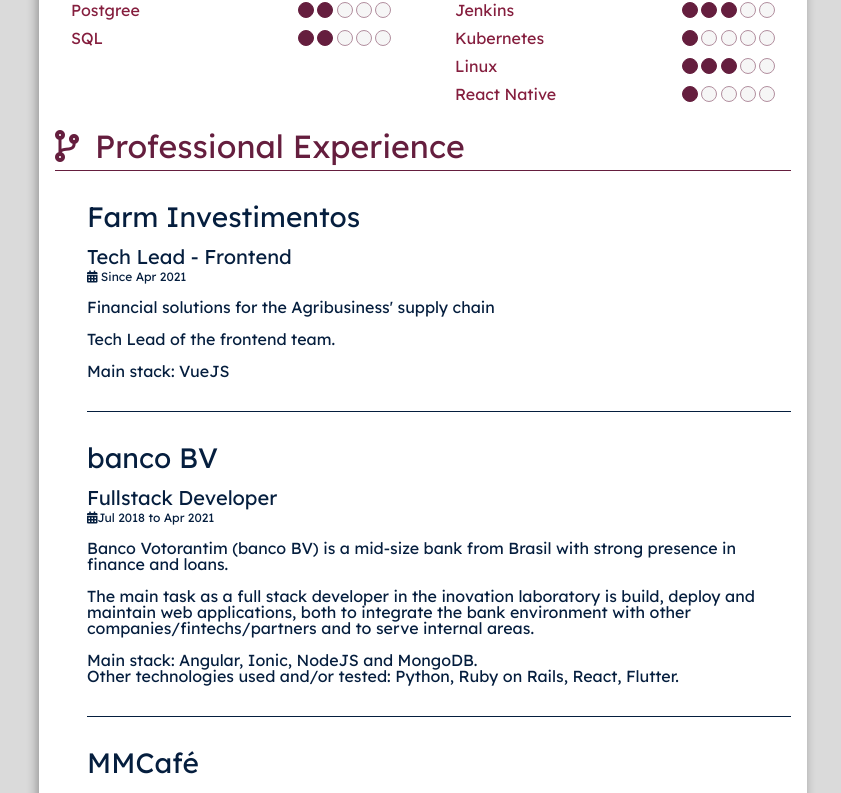
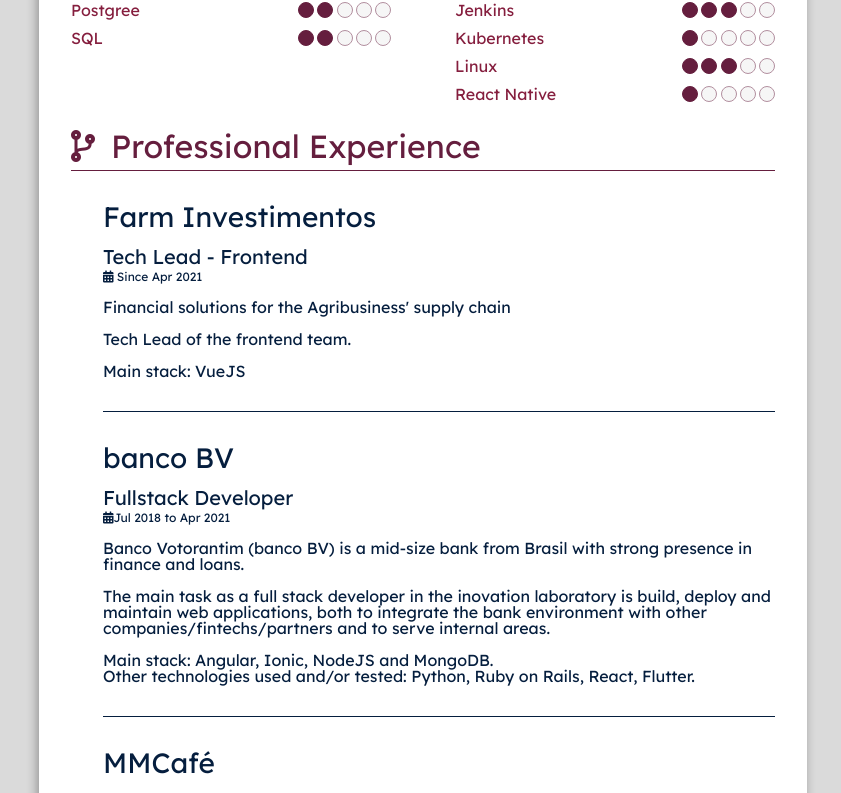
Before and after one commit to chrisbenseler/chrisb-website, a Nuxt app: page / in a window 1280 px wide. Shown: the part 1253-2046 px from the top of the page, without its empty margins (217-1058 px from the left). Built offline with nearby package versions, Linux system fonts and the light colour scheme.

Commit message:
fix: links

```diff
--- a/components/ProfessionalExp.vue
+++ b/components/ProfessionalExp.vue
@@ -117,6 +117,9 @@
 </script>
 
 <style scoped>
+#professionalexp {
+  padding: 0 1rem;
+}
 h4 {
   font-size: 2rem;
   color: var(--fourth-color);
--- a/components/SocialNetworks.vue
+++ b/components/SocialNetworks.vue
@@ -8,7 +8,7 @@
         :key="item.url"
         rel="noopener"
         target="_blank"
-        :url="item.url"
+        :href="item.url"
       >
         <i :class="item.icon"></i>
         /{{ item.label }}
```
